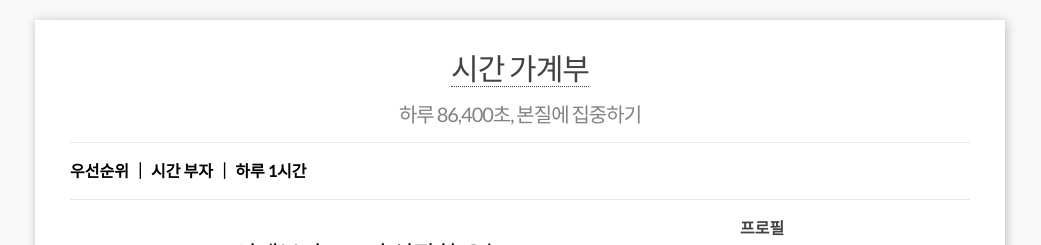
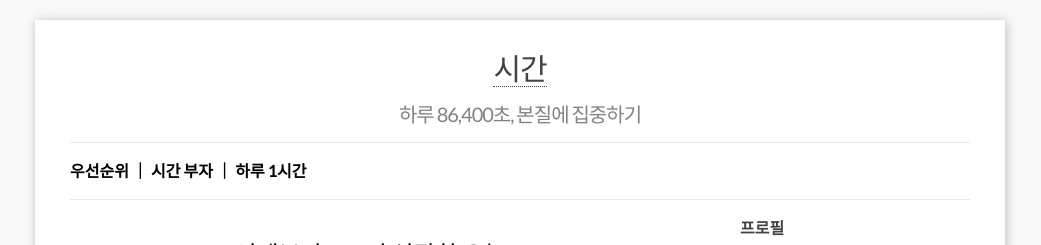
Before and after one commit to leevra/self-management.leeseungju.com, a Jekyll site: the page built from index.html, in a window 1280 px wide. Shown: the top 245 px of the page, without its empty margins (120-1161 px from the left). Built offline with Jekyll 4.4.1, drawn with Linux system fonts in a browser that asks for light colours; the list of posts is cut into pages by our own code.

Commit message:
Update _config.yml

```diff
--- a/_config.yml
+++ b/_config.yml
@@ -1,5 +1,5 @@
 ### Site info:
-title: 시간 가계부
+title: 시간
 tagline: 하루 86,400초, 본질에 집중하기
 author: 관리자
 email: help@leeseungju.com
```
